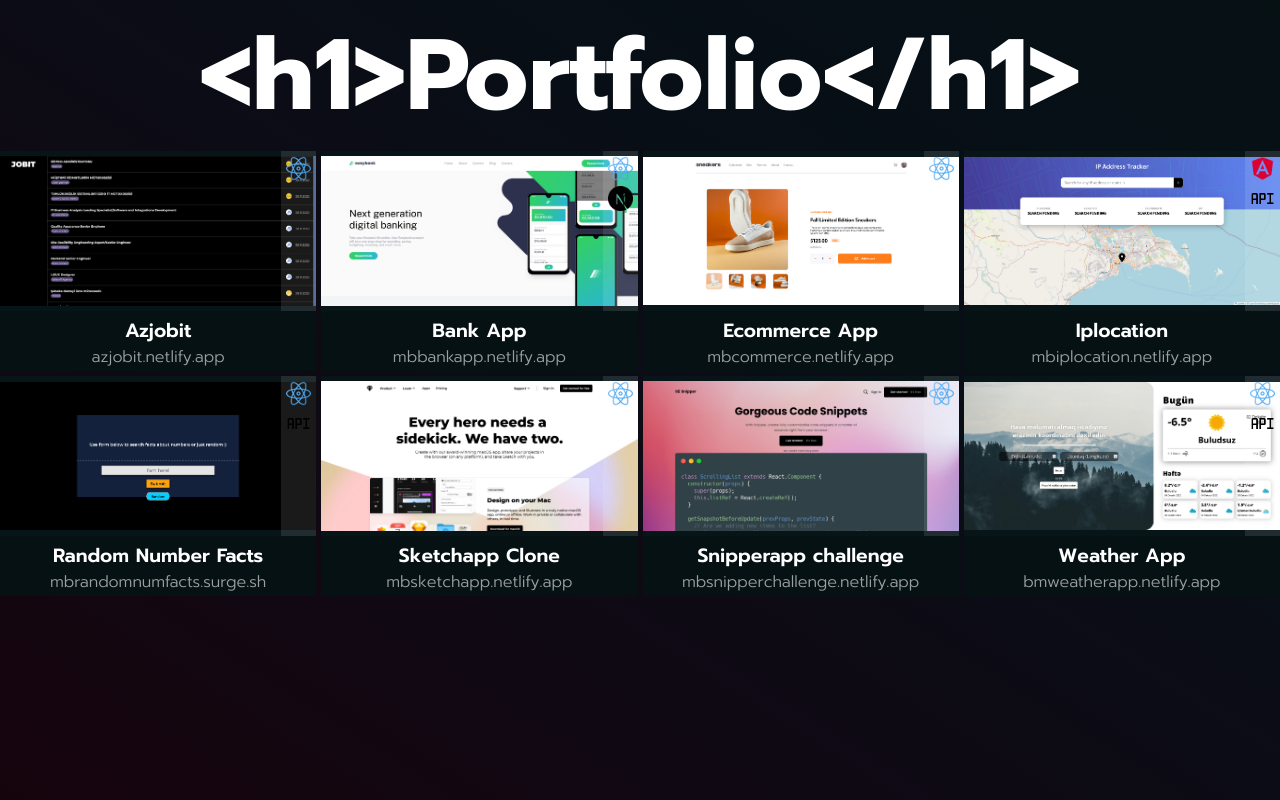
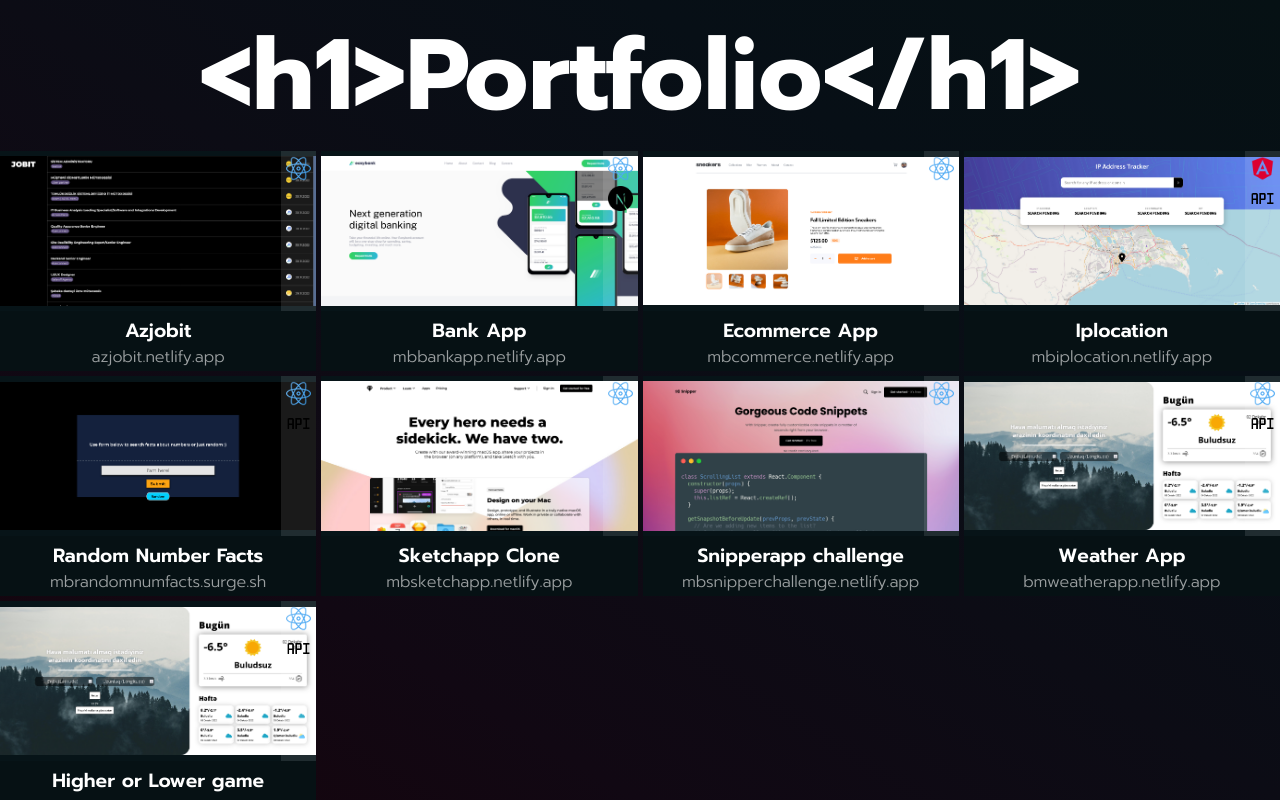
Before and after one commit to mammadkhan/portfolio, a Next.js app: page /portfolio in a window 1280 px wide. Built offline with nearby package versions, Linux system fonts and the light colour scheme.

Commit message:
Update portfoliodata.js

```diff
--- a/data/portfoliodata.js
+++ b/data/portfoliodata.js
@@ -71,4 +71,11 @@ export const portfoliodata = [
 		imgUrl: weatherapp,
 		tools: [react, api],
 	},
+		{
+		title: "Higher or Lower game",
+		domainPreview: "dotahol.com",
+		domain: "https://dotahol.com",
+		imgUrl: weatherapp,
+		tools: [react, api],
+	},
 ];
```
